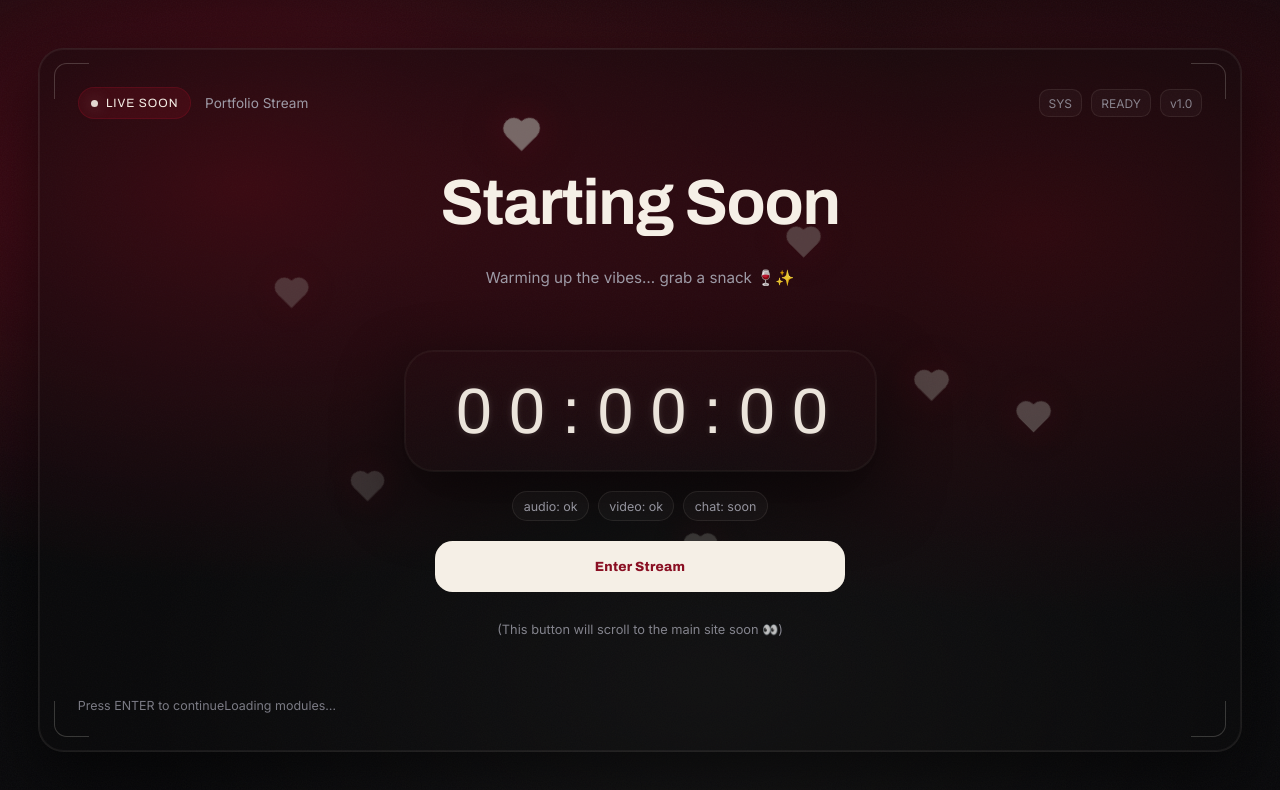
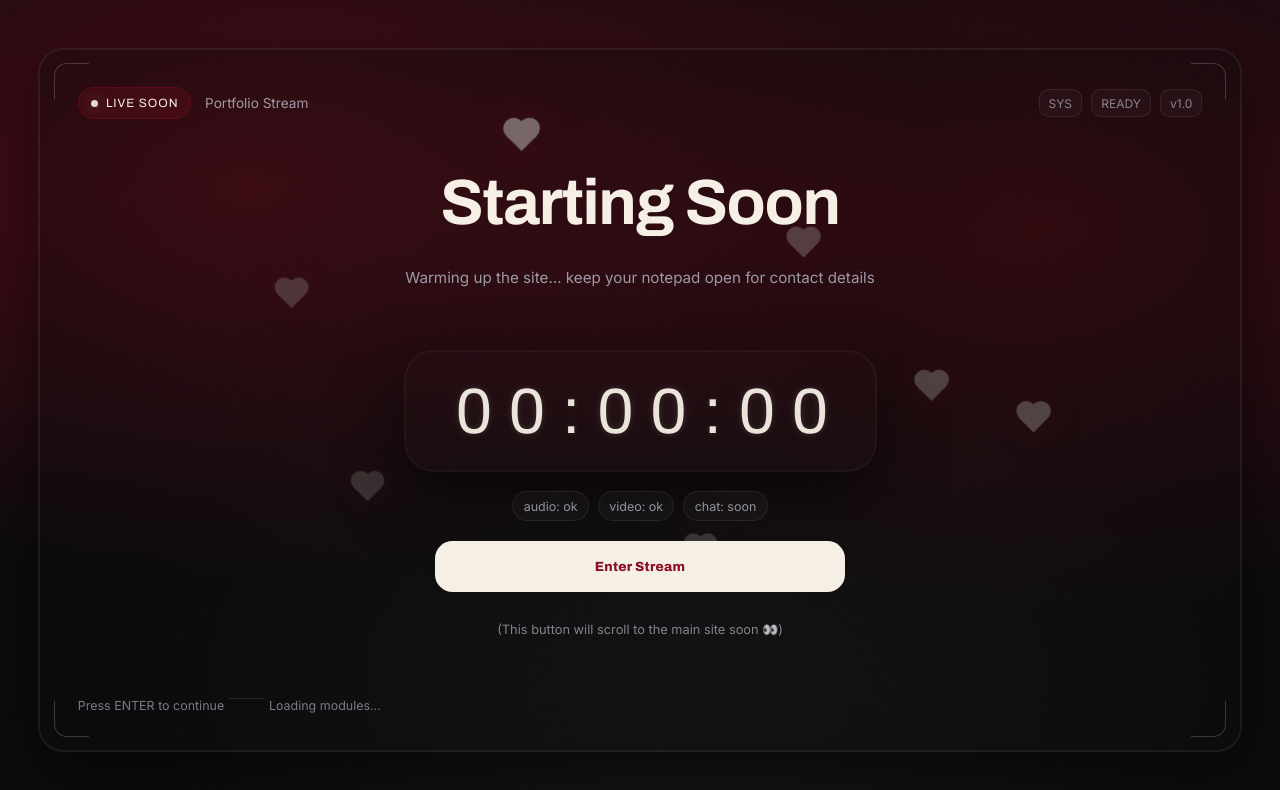
Before and after one commit to Noni-Sts/portfolio, a React (Vite) app in the folder portfolio/: page / in a window 1280 px wide. Shown: the top 790 px of the page. Built offline with nearby package versions, Linux system fonts and the light colour scheme.

Commit message:
Minor Fix: Content details and footer fix - minor line fixes

```diff
--- a/portfolio/src/components/StartingSoon.jsx
+++ b/portfolio/src/components/StartingSoon.jsx
@@ -48,7 +48,7 @@ export default function StartingSoon() {
           <h1 className="content__title">Starting Soon</h1>
 
           <p className="content__subtitle">
-            Warming up the vibes… grab a snack 🍷✨
+            Warming up the site… keep your notepad open for contact details
           </p>
 
           {/* Timer + status */}
--- a/portfolio/src/index.css
+++ b/portfolio/src/index.css
@@ -557,9 +557,10 @@ body {
    FOOTER (overlay pack “system text”)
    ========================================================= */
 .footer {
+  display: flex;
   margin-top: auto; /* pushes footer to the bottom */
   padding-top: 2rem;
-  gap: 6rem;
+  gap: 0.3rem;
   flex-wrap: wrap;
   color: rgba(170, 170, 182, 0.7);
   font-size: 0.78rem;
```
